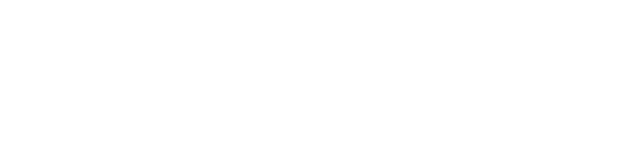
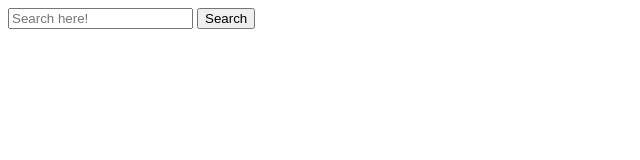
Before and after one commit to alycasey/sandbox, a website: page gogle.html in a window 1280 px wide. Shown: the whole page, without its empty margins (0-640 px from the left). Drawn offline with Linux system fonts and the light colour scheme.

Commit message:
added form

```diff
--- a/gogle.html
+++ b/gogle.html
@@ -5,6 +5,10 @@
 </head>
 
 <body>
+    <form action="/form/submit" method="GET">
+        <input type="text" name="text" class="search" placeholder="Search here!">
+        <input type="submit" name="submit" class="submit" value="Search">
+    </form>
 
 
 </body>
```
